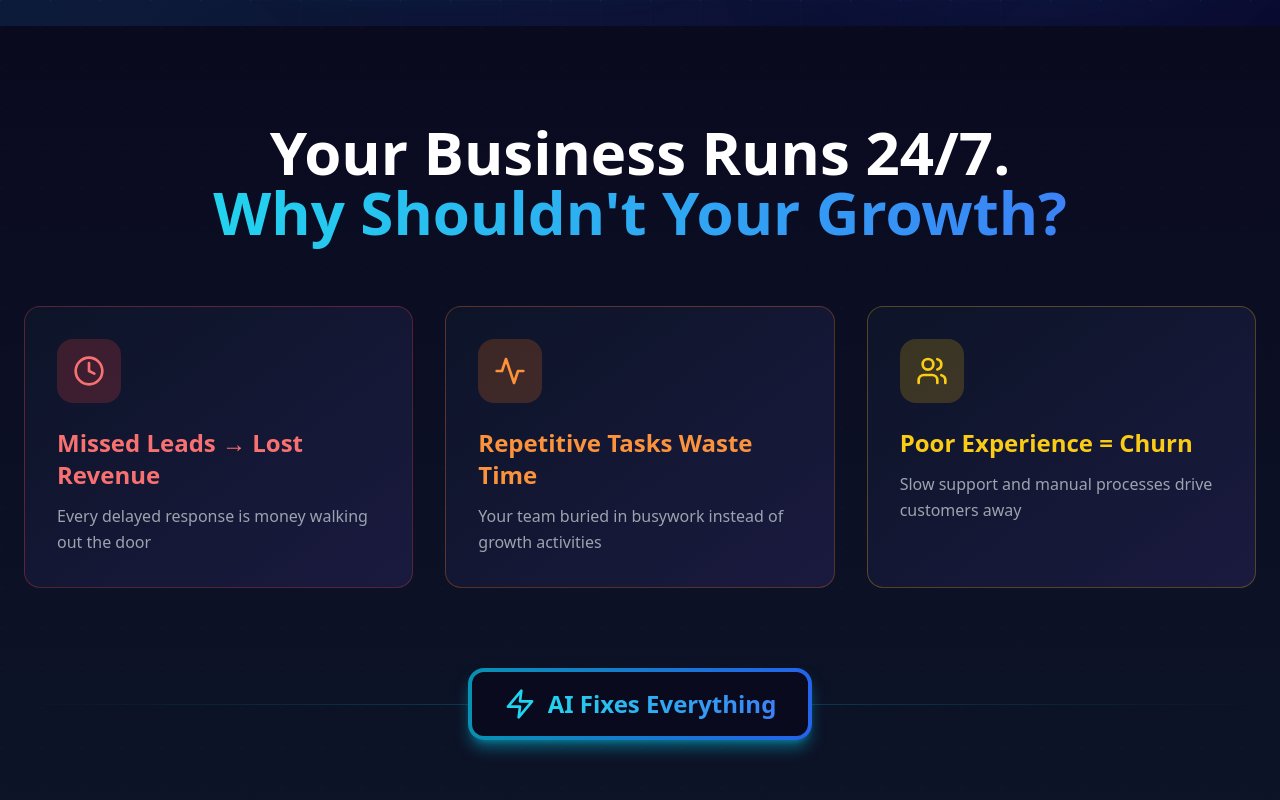
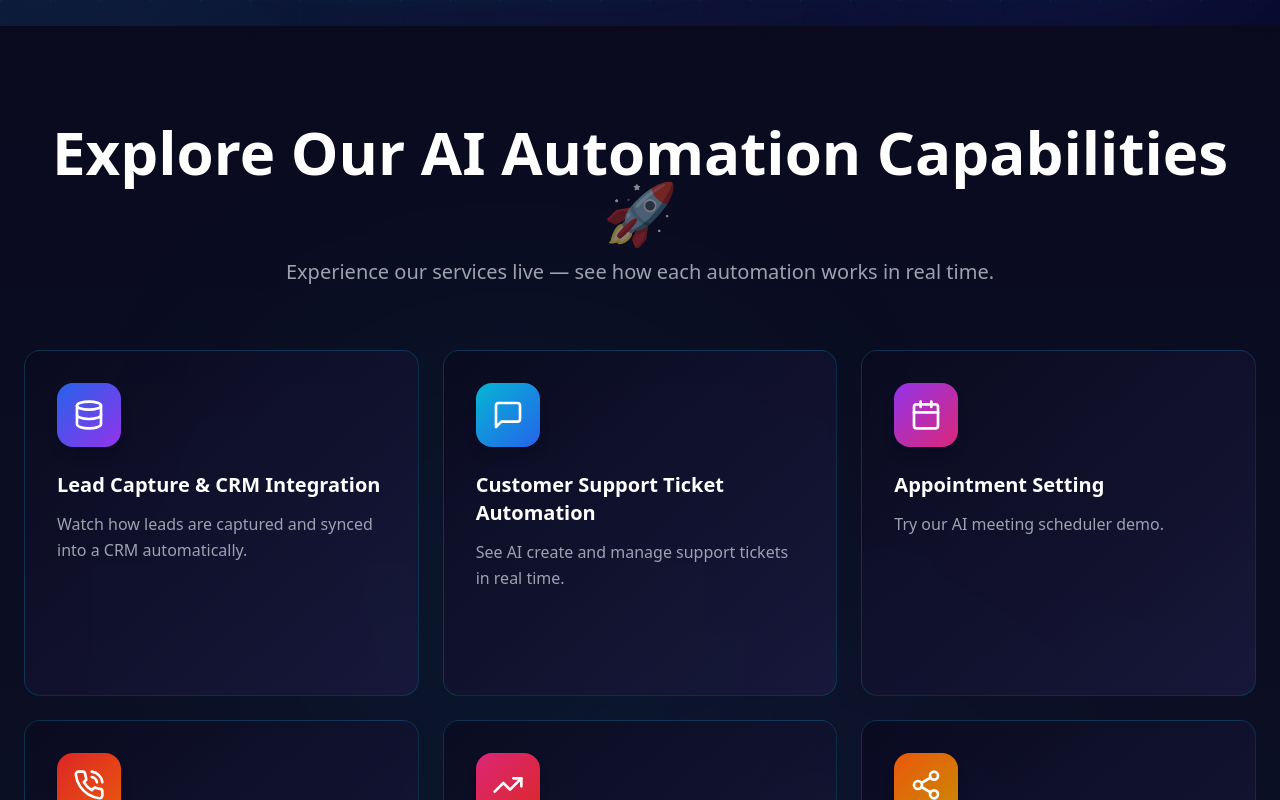
Before and after one commit to jessanjacob95/prjct_nexanova_lndg_pg, a React (Vite) app: page / in a window 1280 px wide. Shown: the part 900-1700 px from the top of the page. Built offline with nearby package versions, Linux system fonts and the light colour scheme.

Commit message:
Updated App.tsx

```diff
--- a/src/App.tsx
+++ b/src/App.tsx
@@ -3,9 +3,10 @@ import {
   Menu, X, ArrowRight, ChevronDown, MessageSquare, Database, Calendar,
   PhoneCall, Share2, Globe, Shield, TrendingUp, Zap, CheckCircle2,
   Users, Clock, DollarSign, Target, Activity, Plus, Minus, Sparkles,
-  Instagram, Linkedin, Twitter, Mail, Phone
+  Instagram, Linkedin, Twitter, Mail, Phone, Play
 } from 'lucide-react';
 import BookingModal from './components/BookingModal';
+import DemoModal from './components/DemoModal';
 
 interface FAQItem {
   question: string;
@@ -19,6 +20,8 @@ function App() {
   const [activeCard, setActiveCard] = useState<number | null>(null);
   const [stats, setStats] = useState({ hours: 0, conversions: 0, businesses: 0 });
   const [isBookingModalOpen, setIsBookingModalOpen] = useState(false);
+  const [isDemoModalOpen, setIsDemoModalOpen] = useState(false);
+  const [selectedDemo, setSelectedDemo] = useState<string>('');
 
   useEffect(() => {
     const handleScroll = () => {
@@ -273,17 +276,121 @@ function App() {
               <ArrowRight className="w-6 h-6 relative group-hover:translate-x-1 transition-transform" />
             </button>
             <button
-              onClick={() => scrollToSection('automations')}
+              onClick={() => scrollToSection('demos')}
               className="group border-2 border-cyan-400 text-cyan-400 hover:bg-cyan-400/10 px-12 py-6 rounded-full text-xl font-bold transition-all duration-300 flex items-center space-x-2 backdrop-blur-sm"
             >
-              <span>See How It Works</span>
-              <ChevronDown className="w-6 h-6 group-hover:translate-y-1 transition-transform" />
+              <span>Try Live Demos</span>
+              <Play className="w-6 h-6 group-hover:scale-110 transition-transform" />
             </button>
           </div>
         </div>
       </section>
 
-      <section className="py-24 bg-gradient-to-b from-[#0a0a1f] to-[#0d1428] relative">
+      <section id="demos" className="py-24 bg-gradient-to-b from-[#0a0a1f] to-[#0d1428] relative overflow-hidden">
+        <div className="absolute inset-0">
+          <div className="absolute top-1/4 left-1/4 w-96 h-96 bg-cyan-500 rounded-full filter blur-[150px] opacity-10"></div>
+          <div className="absolute bottom-1/4 right-1/4 w-96 h-96 bg-blue-500 rounded-full filter blur-[150px] opacity-10"></div>
+        </div>
+
+        <div className="max-w-7xl mx-auto px-6 relative z-10">
+          <div className="text-center mb-16">
+            <h2 className="text-4xl md:text-6xl font-black mb-4">
+              Explore Our AI Automation Capabilities{' '}
+              <span className="inline-block animate-pulse">🚀</span>
+            </h2>
+            <p className="text-xl text-gray-400">
+              Experience our services live — see how each automation works in real time.
+            </p>
+          </div>
+
+          <div className="grid grid-cols-1 md:grid-cols-2 lg:grid-cols-3 gap-6">
+            {[
+              {
+                icon: Database,
+                title: "Lead Capture & CRM Integration",
+                description: "Watch how leads are captured and synced into a CRM automatically.",
+                color: "from-blue-600 to-purple-600"
+              },
+              {
+                icon: MessageSquare,
+                title: "Customer Support Ticket Automation",
+                description: "See AI create and manage support tickets in real time.",
+                color: "from-cyan-500 to-blue-600"
+              },
+              {
+                icon: Calendar,
+                title: "Appointment Setting",
+                description: "Try our AI meeting scheduler demo.",
+                color: "from-purple-600 to-pink-600"
+              },
+              {
+                icon: PhoneCall,
+                title: "Call Automation",
+                description: "Preview how AI can confirm calls and send reminders.",
+                color: "from-red-600 to-orange-600"
+              },
+              {
+                icon: TrendingUp,
+                title: "Sales Outreach Automation",
+                description: "Generate a personalized follow-up message instantly.",
+                color: "from-pink-600 to-red-600"
+              },
+              {
+                icon: Share2,
+                title: "Social Media Automation",
+                description: "See AI generate post ideas and captions for your brand.",
+                color: "from-orange-600 to-yellow-600"
+              },
+              {
+                icon: Globe,
+                title: "Website Building",
+                description: "Watch AI design a website section for your business instantly.",
+                color: "from-yellow-600 to-green-600"
+              }
+            ].map((demo, index) => {
+              const Icon = demo.icon;
+              return (
+                <div
+                  key={index}
+                  className="group relative bg-gradient-to-br from-[#0a0a1f]/80 to-[#1a1a3f]/80 backdrop-blur-sm p-8 rounded-2xl border border-cyan-500/20 hover:border-cyan-500/60 transition-all duration-500 cursor-pointer overflow-hidden"
+                  style={{
+                    animation: `fadeInUp 0.6s ease-out ${index * 0.1}s both`
+                  }}
+                >
+                  <div className={`absolute inset-0 bg-gradient-to-br ${demo.color} opacity-0 group-hover:opacity-10 transition-opacity duration-500`}></div>
+
+                  <div className={`absolute -top-20 -right-20 w-40 h-40 bg-gradient-to-br ${demo.color} rounded-full filter blur-3xl opacity-0 group-hover:opacity-30 transition-opacity duration-500`}></div>
+
+                  <div className="relative">
+                    <div className={`bg-gradient-to-br ${demo.color} p-4 w-16 h-16 rounded-2xl flex items-center justify-center mb-6 transform group-hover:scale-110 group-hover:rotate-6 transition-all duration-500 shadow-lg`}>
+                      <Icon className="w-8 h-8 text-white" />
+                    </div>
+                    <h3 className="text-xl font-bold mb-3 group-hover:text-cyan-400 transition-colors">
+                      {demo.title}
+                    </h3>
+                    <p className="text-gray-400 leading-relaxed mb-6 group-hover:text-gray-300 transition-colors">
+                      {demo.description}
+                    </p>
+
+                    <button
+                      onClick={() => {
+                        setSelectedDemo(demo.title);
+                        setIsDemoModalOpen(true);
+                      }}
+                      className="w-full bg-gradient-to-r from-cyan-600 to-blue-600 hover:from-cyan-500 hover:to-blue-500 text-white font-semibold py-3 px-6 rounded-xl opacity-0 group-hover:opacity-100 transform translate-y-2 group-hover:translate-y-0 transition-all duration-500 flex items-center justify-center space-x-2 shadow-lg shadow-cyan-500/20"
+                    >
+                      <Play className="w-4 h-4" />
+                      <span>Try Demo</span>
+                    </button>
+                  </div>
+                </div>
+              );
+            })}
+          </div>
+        </div>
+      </section>
+
+      <section className="py-24 bg-gradient-to-b from-[#0d1428] to-[#0a0a1f] relative">
         <div className="absolute inset-0 opacity-5">
           <div className="absolute inset-0" style={{
             backgroundImage: 'radial-gradient(circle at 2px 2px, rgba(6, 182, 212, 0.5) 1px, transparent 0)',
@@ -708,6 +815,12 @@ function App() {
         onClose={() => setIsBookingModalOpen(false)}
       />
 
+      <DemoModal
+        isOpen={isDemoModalOpen}
+        onClose={() => setIsDemoModalOpen(false)}
+        demoTitle={selectedDemo}
+      />
+
       <style>{`
         @keyframes gradient {
           0%, 100% { background-position: 0% 50%; }
@@ -727,6 +840,32 @@ function App() {
         .animate-fadeIn {
           animation: fadeIn 0.3s ease-out;
         }
+
+        @keyframes fadeInUp {
+          from {
+            opacity: 0;
+            transform: translateY(30px);
+          }
+          to {
+            opacity: 1;
+            transform: translateY(0);
+          }
+        }
+
+        @keyframes scaleIn {
+          from {
+            opacity: 0;
+            transform: scale(0.9);
+          }
+          to {
+            opacity: 1;
+            transform: scale(1);
+          }
+        }
+
+        .animate-scaleIn {
+          animation: scaleIn 0.3s ease-out;
+        }
       `}</style>
     </div>
   );
--- /dev/null
+++ b/src/components/DemoModal.tsx
@@ -0,0 +1,64 @@
+import { X } from 'lucide-react';
+
+interface DemoModalProps {
+  isOpen: boolean;
+  onClose: () => void;
+  demoTitle: string;
+}
+
+function DemoModal({ isOpen, onClose, demoTitle }: DemoModalProps) {
+  if (!isOpen) return null;
+
+  return (
+    <div className="fixed inset-0 z-50 flex items-center justify-center p-4 animate-fadeIn">
+      <div
+        className="absolute inset-0 bg-black/70 backdrop-blur-sm"
+        onClick={onClose}
+      ></div>
+
+      <div className="relative bg-gradient-to-br from-[#0d1428] to-[#1a1a3f] rounded-3xl p-8 md:p-12 max-w-2xl w-full border border-cyan-500/30 shadow-2xl shadow-cyan-500/20 animate-scaleIn">
+        <button
+          onClick={onClose}
+          className="absolute top-6 right-6 w-10 h-10 rounded-full bg-white/10 hover:bg-white/20 flex items-center justify-center transition-colors group"
+        >
+          <X className="w-5 h-5 text-gray-400 group-hover:text-white transition-colors" />
+        </button>
+
+        <div className="text-center">
+          <div className="inline-flex items-center justify-center w-20 h-20 rounded-2xl bg-gradient-to-r from-cyan-600 to-blue-600 mb-6 shadow-lg shadow-cyan-500/50">
+            <span className="text-4xl">🚀</span>
+          </div>
+
+          <h2 className="text-3xl md:text-4xl font-black mb-4 bg-gradient-to-r from-cyan-400 to-blue-500 bg-clip-text text-transparent">
+            {demoTitle}
+          </h2>
+
+          <div className="bg-[#0a0a1f]/50 rounded-2xl p-8 mb-6 border border-cyan-500/20">
+            <p className="text-xl text-gray-300 mb-4">
+              Demo Coming Soon!
+            </p>
+            <p className="text-gray-400 leading-relaxed">
+              We're currently building an interactive demo for this automation. In the meantime, book a free strategy call to see it in action and learn how it can transform your business.
+            </p>
+          </div>
+
+          <button
+            onClick={onClose}
+            className="w-full bg-gradient-to-r from-cyan-600 to-blue-600 hover:from-cyan-500 hover:to-blue-500 text-white font-bold py-4 px-8 rounded-xl transition-all duration-300 transform hover:scale-105 shadow-lg shadow-cyan-500/30"
+          >
+            Got It
+          </button>
+
+          <p className="mt-4 text-sm text-gray-500">
+            Want to see it now?{' '}
+            <a href="#cta" className="text-cyan-400 hover:text-cyan-300 font-semibold transition-colors">
+              Book a free call
+            </a>
+          </p>
+        </div>
+      </div>
+    </div>
+  );
+}
+
+export default DemoModal;
```
